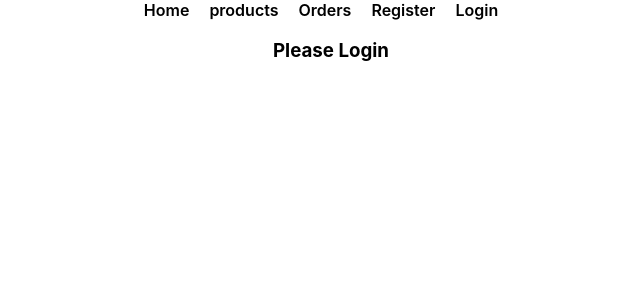
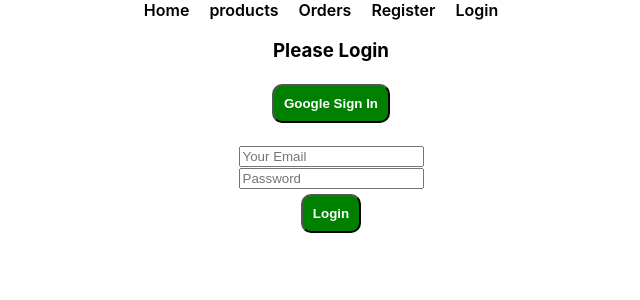
Before and after one commit to Masum-Arifin/react-router-firebase-integration, a React (Create React App) app: page /login in a window 1280 px wide. Shown: the top 300 px of the page, without its empty margins (309-949 px from the left). Built offline with nearby package versions, Linux system fonts and the light colour scheme.

Commit message:
new code

```diff
--- a/src/App.js
+++ b/src/App.js
@@ -4,6 +4,7 @@
 import Header from './components/Header/Header';
 import Home from './components/Home/Home';
 import Login from './components/Login/Login';
+import Register from './components/Register/Register';
 
 
 function App() {
@@ -13,6 +14,7 @@
       <Routes>
         <Route path='/' element={<Home></Home>}></Route>
         <Route path='/login' element={<Login></Login>}></Route>
+        <Route path='register' element={<Register></Register>}></Route>
       </Routes>
 
     </div>
--- a/src/components/Header/Header.css
+++ b/src/components/Header/Header.css
@@ -6,4 +6,5 @@
 }
 .header nav a:hover{
     color: rgb(255, 115, 0);
+
 }
--- a/src/components/Login/Login.js
+++ b/src/components/Login/Login.js
@@ -1,11 +1,24 @@
-import React from 'react';
+import React from "react";
+import useFirebase from "../../hooks/useFirebase";
 
 const Login = () => {
-    return (
-        <div>
-           <h3>Please Login</h3>
-        </div>
-    );
+    const {sinInWithGoogle} = useFirebase();
+  return (
+    <div>
+      <h3>Please Login</h3>
+      <div style={{margin:'20px', color:'blue'}}>
+      <button style={{margin:'2px', color:'white',backgroundColor:'green', padding:'10px', fontWeight:'700', borderRadius:'10px'}} onClick={sinInWithGoogle}>Google Sign In</button>
+      </div>
+
+      <form>
+        <input type="email" placeholder="Your Email" />
+        <br />
+        <input type="password" name="" id="" placeholder="Password" />
+        <br />
+        <input style={{margin:'5px', color:'white',backgroundColor:'green', padding:'10px', fontWeight:'700', borderRadius:'10px'}} type="submit" value="Login" />
+      </form>
+    </div>
+  );
 };
 
 export default Login;
--- a/src/components/Register/Register.js
+++ b/src/components/Register/Register.js
@@ -10,7 +10,8 @@
         <input type="email" placeholder="Your Email" />
         <br />
         <input type="password" name="" id="" placeholder="Password"/>
-        <input type="submit" value="Register" />
+        <br />
+        <input style={{margin:'20px', color:'white',backgroundColor:'green', padding:'10px', fontWeight:'700', borderRadius:'10px'}} type="submit" value="Register" />
       </form>
     </div>
   );
--- /dev/null
+++ b/src/hooks/useFirebase.js
@@ -0,0 +1,24 @@
+import { useState } from "react";
+import app from "../firebase.init";
+import { getAuth, GoogleAuthProvider, sinInWithPopup } from "firebase/auth";
+
+const auth = getAuth(app);
+const googleProvider = new GoogleAuthProvider();
+const useFirebase = () => {
+  const [user, setUser] = useState({});
+
+  const sinInWithGoogle = () => {
+    sinInWithPopup(auth, googleProvider).then((result) => {
+      const user = result.user;
+      setUser(user);
+      console.log(user);
+    });
+  };
+
+  return {
+    user,
+    sinInWithGoogle,
+  };
+};
+
+export default useFirebase;
```
